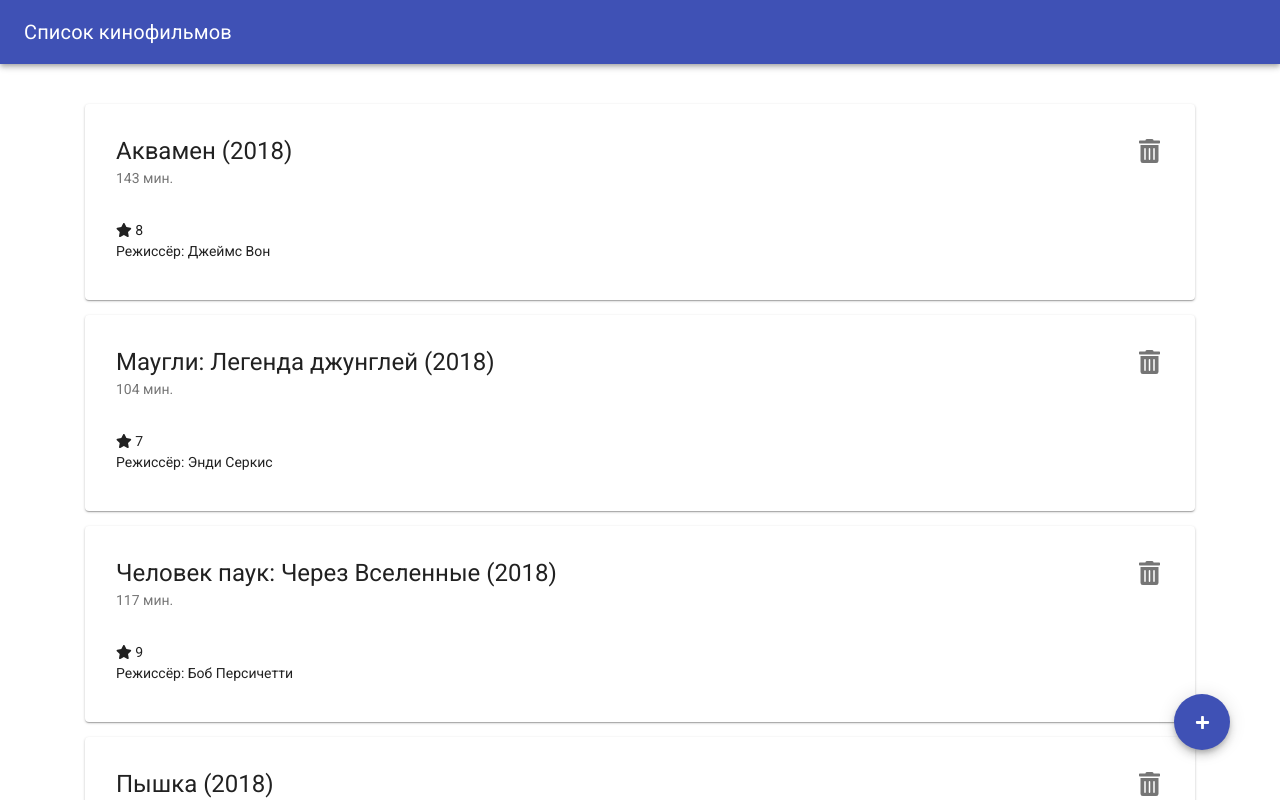
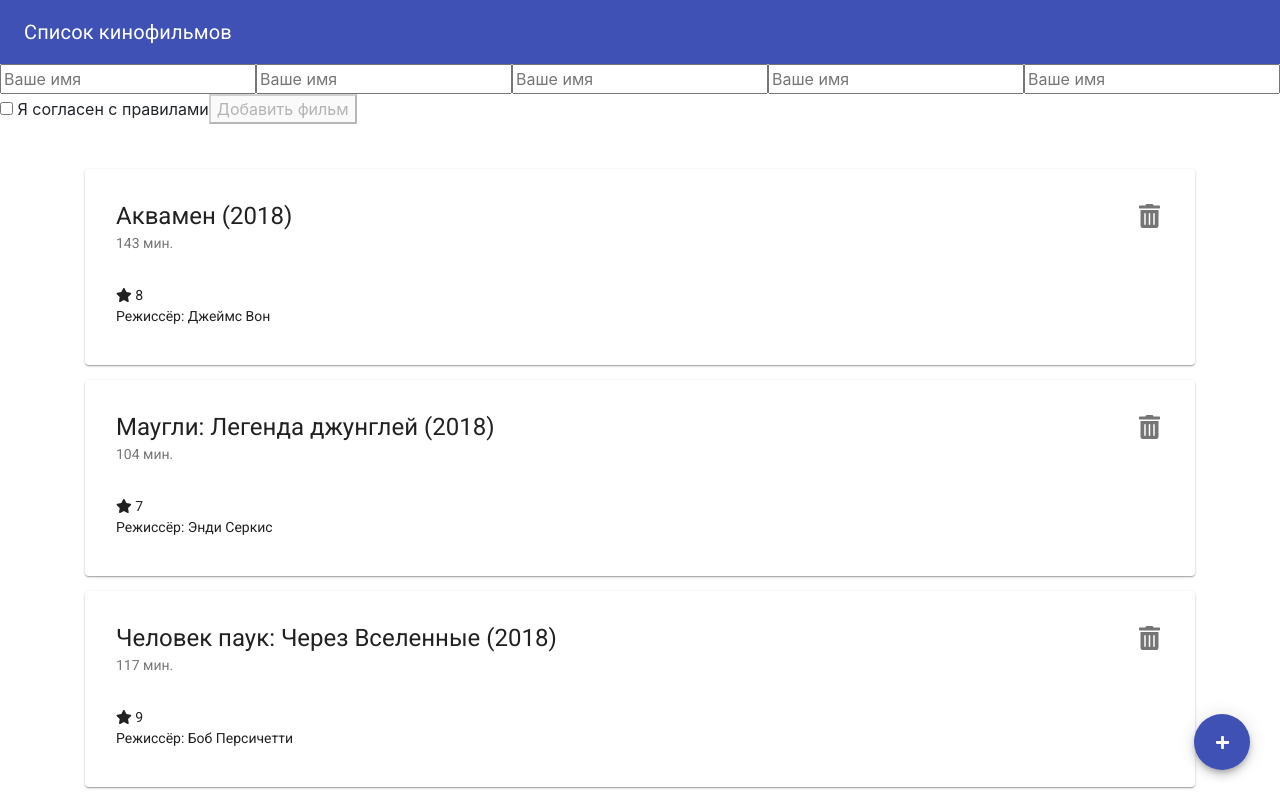
Before and after one commit to YuraOvcharov/todo-films-react, a React (Create React App) app: page / in a window 1280 px wide. Shown: the top 800 px of the page. Built offline with nearby package versions, Linux system fonts and the light colour scheme.

Commit message:
add addFilm

```diff
--- a/src/App.js
+++ b/src/App.js
@@ -11,7 +11,7 @@ import Fab from '@material-ui/core/Fab';
 // import { Button } from '@material-ui/core';
 
 import TopBar from './components/TopBar';
-//import AddFilm from './components/AddFilm';
+import AddFilm from './components/AddFilm';
 import Films from './components/Films';
 
 
@@ -19,7 +19,8 @@ import Films from './components/Films';
 class App extends Component {
   state = {
     films: null,
-    isLoading: false
+    isLoading: false,
+    lengthList: 0
   }
 
   componentDidMount() {
@@ -35,6 +36,12 @@ class App extends Component {
       })
   }
 
+  handleAddFilms = data => {
+    data.id = this.state.films.length + 1;
+    const nextFilm = [data, ...this.state.films]
+    this.setState({ films: nextFilm })
+  }
+
   render() {
     const { films, isLoading } = this.state;
 
@@ -44,7 +51,7 @@ class App extends Component {
         <TopBar />
 
         {/* Форма добавления */}
-        {/* <AddFilm onAddFilms={this.handleAddFilms} /> */}
+        <AddFilm onAddFilms={this.handleAddFilms} />
 
         {/* Если данные загружаются*/}
         {isLoading && <p>Загружаю...</p>}
--- a/src/App.scss
+++ b/src/App.scss
@@ -2,7 +2,7 @@
     position: fixed !important;
     bottom: 0;
     right: 0;
-    margin: 50px !important;
+    margin: 30px !important;
 
     .fa-plus {
         color: #fff;
@@ -16,6 +16,7 @@
 /************** CardFilm ***************/
 .films {
     margin-top: 40px;
+    margin-bottom: 40px;
 
     .ccard { //потому что .card уже существует в bootstrap
         margin-top: 15px;
--- a/src/components/AddFilm.js
+++ b/src/components/AddFilm.js
@@ -0,0 +1,107 @@
+import React from 'react'
+
+class AddFilm extends React.Component {
+    state = {
+        name: '',
+        film_date: '',
+        director: '',
+        duration: '',
+        rating: '',
+        agree: false,
+    }
+
+    onBtnClickHandler = (e) => {
+        e.preventDefault();
+        const { name, film_date, director, duration, rating} = this.state;
+        this.props.onAddFilms({
+            name,
+            film_date,
+            director,
+            duration,
+            rating
+        });
+        this.setState({
+            name: '',
+            film_date: '',
+            director: '',
+            duration: '',
+            rating: '',
+            agree: false
+        });
+        document.getElementById("checkboxAddFilm").checked = false;
+    }
+    handleChange = (e) => {
+        const { id, value } = e.currentTarget
+        this.setState({ [id]: value })
+    }
+    handleCheckboxChange = (e) => {
+        this.setState({ agree: e.currentTarget.checked })
+    }
+    validate = () => {
+        const { name, film_date, director, duration, rating, agree } = this.state;
+        if (name.trim() && film_date.trim() && director.trim() && duration.trim() && rating.trim() && agree) {
+            return true;
+        }
+        return false;
+    }
+
+    render() {
+        const { name, film_date, director, duration, rating, } = this.state
+        return (
+            <form>
+                <input
+                    id='name'
+                    type='text'
+                    onChange={this.handleChange}
+                    placeholder='Ваше имя'
+                    value={name}
+                />
+                <input
+                    id='film_date'
+                    type='text'
+                    onChange={this.handleChange}
+                    className=''
+                    placeholder='Ваше имя'
+                    value={film_date}
+                />
+                <input
+                    id='director'
+                    type='text'
+                    onChange={this.handleChange}
+                    className=''
+                    placeholder='Ваше имя'
+                    value={director}
+                />
+                <input
+                    id='duration'
+                    type='text'
+                    onChange={this.handleChange}
+                    className=''
+                    placeholder='Ваше имя'
+                    value={duration}
+                />
+                <input
+                    id='rating'
+                    type='text'
+                    onChange={this.handleChange}
+                    className=''
+                    placeholder='Ваше имя'
+                    value={rating}
+                />
+
+                <label className=''>
+                    <input id="checkboxAddFilm" type='checkbox' onChange={this.handleCheckboxChange} /> Я согласен с правилами
+                </label>
+                <button
+                    className=''
+                    onClick={this.onBtnClickHandler}
+                    disabled={!this.validate()}
+                >
+                    Добавить фильм
+                </button>
+            </form>
+        )
+    }
+}
+
+export default AddFilm;
--- a/src/components/CardFilm.js
+++ b/src/components/CardFilm.js
@@ -1,10 +1,9 @@
 import React from 'react';
 //import PropTypes from 'prop-types';
 import Card from '@material-ui/core/Card';
-import CardActions from '@material-ui/core/CardActions';
 import CardContent from '@material-ui/core/CardContent';
 import CardHeader from '@material-ui/core/CardHeader';
-import Button from '@material-ui/core/Button';
+//import Button from '@material-ui/core/Button';
 import Typography from '@material-ui/core/Typography';
 import { IconButton } from '@material-ui/core';
 
@@ -21,7 +20,7 @@ class CardFilm extends React.Component {
                 <CardHeader
                     action={
                         <IconButton>
-                            <i class="fas fa-trash-alt"></i>
+                            <i className="fas fa-trash-alt"></i>
                         </IconButton>
                     }
                     title={cardName}
@@ -29,7 +28,7 @@ class CardFilm extends React.Component {
                 />
                 <CardContent>
                     <Typography component="p">
-                        <i class="fas fa-star"></i> {rating}
+                        <i className="fas fa-star"></i> {rating}
                     </Typography>
                     <Typography component="p">
                         Режиссёр: {director}
```
